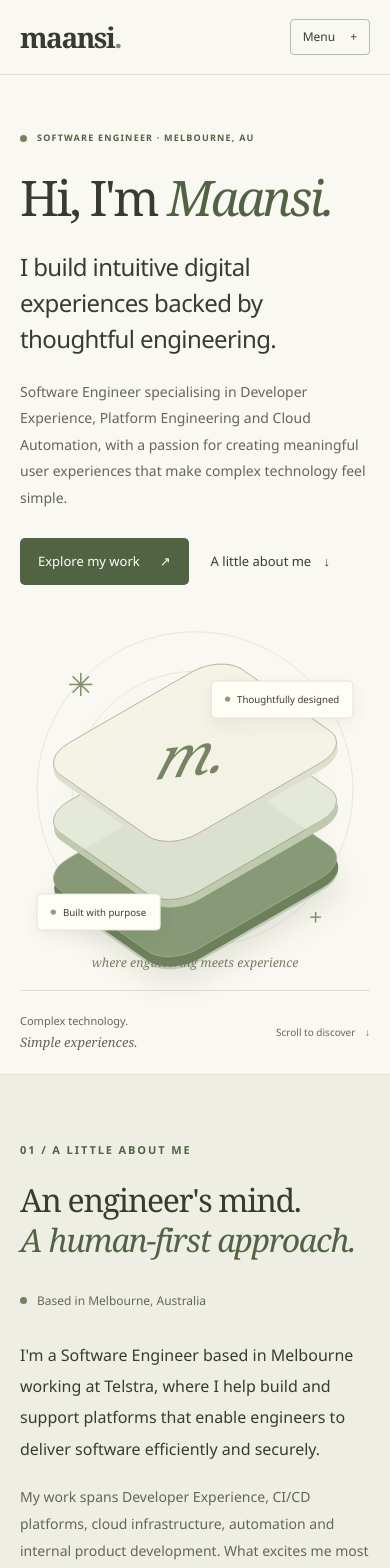
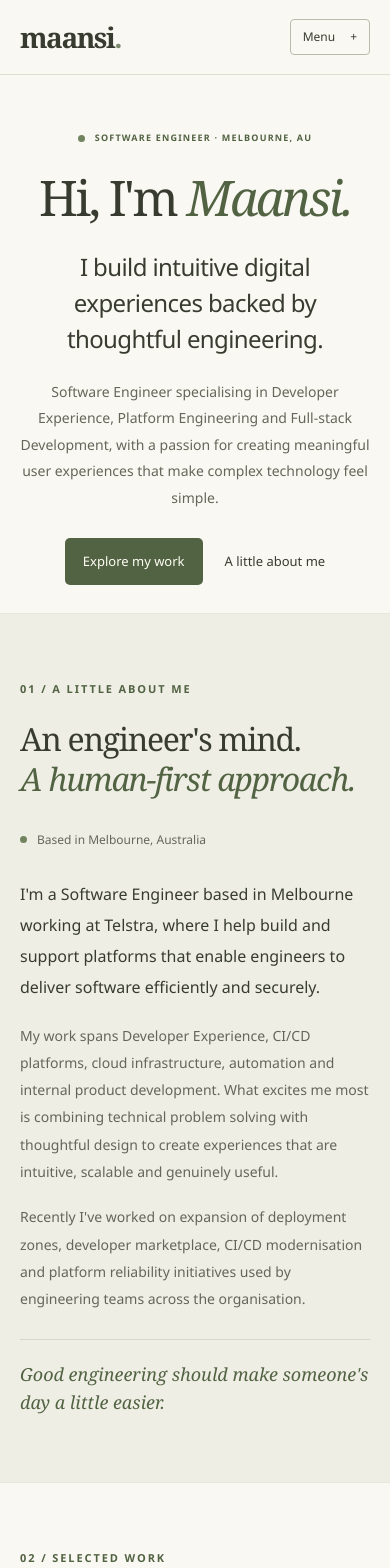
Before and after one commit to maansiarora/maansi_portfolio, a React (Vite) app: page / in a window 390 px wide. Shown: the top 1568 px of the page. Built offline with nearby package versions, Linux system fonts and the light colour scheme.

Commit message:
hero and contact finalised

```diff
--- a/src/App.css
+++ b/src/App.css
@@ -30,23 +30,8 @@
 .hero-bottom { grid-column: 1 / -1; border-top: 1px solid var(--line); padding-block: 25px; display: flex; justify-content: space-between; font-size: 11px; color: var(--muted); }
 .hero-bottom em { font-size: 13px; margin-left: 4px; }
 .hero-bottom a span { margin-left: 20px; }
-.hero-art { height: 470px; position: relative; margin-bottom: 54px; isolation: isolate; }
-.hero-art::before { content: ""; position: absolute; width: 340px; height: 340px; top: 65px; left: 50%; transform: translateX(-50%); background: radial-gradient(ellipse, #e6e8d9, transparent 70%); z-index: -1; }
-.art-orbit { position: absolute; border: 1px solid #e4e4d7; border-radius: 50%; width: 410px; height: 410px; left: 50%; top: 25px; transform: translateX(-50%); }
-.orbit-two { width: 320px; height: 320px; top: 70px; }
-.platform { position: absolute; width: 240px; height: 240px; left: calc(50% - 120px); border-radius: 39px; transform: rotate(-30deg) skewX(25deg) scaleY(.68); border: 1px solid #a4ae94; }
-.platform-bottom { top: 174px; background: #879976; box-shadow: -9px 15px 0 #6c805c, -12px 19px 0 #c1cbb3, -24px 42px 40px #4f5e3520; }
-.platform-middle { top: 109px; background: #e3e8d8e8; box-shadow: -7px 12px 0 #bfc9ad; }
-.platform-top { top: 43px; background: #f5f2e7f5; box-shadow: -6px 10px 0 #dedfcd; display: grid; place-items: center; }
-.platform-top span { font: italic 80px Georgia, serif; color: #778464; transform: skewX(-25deg) rotate(30deg); }
-.art-label { position: absolute; background: #fffdf6; border: 1px solid #e2e1d4; border-radius: 5px; padding: 12px 15px; box-shadow: 0 6px 18px #444b3010; font-size: 11px; display: flex; gap: 8px; align-items: center; }
-.art-label span { width: 6px; height: 6px; background: #8d9d7a; border-radius: 50%; }
-.label-top { top: 81px; right: -6px; }
-.label-bottom { bottom: 84px; left: 0; }
-.art-spark { position: absolute; color: #80916e; font-family: Georgia, serif; font-size: 36px; }
-.spark-one { left: 30px; top: 58px; }
-.spark-two { right: 30px; bottom: 80px; font-size: 28px; }
-.art-caption { position: absolute; bottom: 12px; width: 100%; text-align: center; font: italic 14px Georgia, serif; color: #787b67; }
+.hero-art { height: 470px; margin-bottom: 54px; }
+.hero-portrait { display: block; width: 100%; height: 100%; object-fit: contain; }
 h2 { font-family: Georgia, serif; font-size: clamp(32px, 3.2vw, 44px); line-height: 1.25; font-weight: 400; letter-spacing: -1.3px; }
 h2 em { color: var(--green); }
 .section .eyebrow { color: var(--green); margin-bottom: 20px; }
@@ -107,14 +92,17 @@ details .project-note { font-size: 11px; font-style: italic; }
 .skill-card h3 { margin-block: 22px 12px; font-size: 20px; }
 .skill-card p { font-size: 13px; color: var(--muted); line-height: 1.8; max-width: 290px; }
 .skill-card .tags li { border-color: #ced5c1; }
-.contact-panel { background: #eeeadf; border: 1px solid #e2dfd1; border-radius: 10px; padding: 60px; position: relative; display: grid; grid-template-columns: 1fr auto; gap: 30px; align-items: center; }
+.contact-panel { background: #eeeadf; border: 1px solid #e2dfd1; border-radius: 10px; padding: 60px; position: relative; display: grid; grid-template-columns: minmax(0, 1fr) 210px; gap: 36px; align-items: center; }
 .contact-panel h2 { font-size: clamp(35px, 4vw, 51px); }
-.contact-panel p:not(.eyebrow, .contact-location) { font-size: 14px; line-height: 1.9; color: var(--muted); margin-top: 20px; }
-.contact-panel .button { margin-top: 28px; }
-.contact-seal { border: 1px solid #aab296; border-radius: 50%; width: 170px; height: 170px; display: flex; flex-direction: column; justify-content: center; align-items: center; transform: rotate(12deg); margin-right: 30px; color: #687655; outline: 1px solid #c5cbb8; outline-offset: 8px; }
-.contact-seal span { font-size: 10px; letter-spacing: 2px; text-transform: uppercase; }
-.contact-seal strong { font: italic 70px Georgia, serif; line-height: 1.3; }
-.contact-location { display: flex; gap: 8px; align-items: center; font-size: 10px; color: var(--muted); grid-column: 1 / -1; margin-top: 12px; }
+.contact-description { max-width: 530px; margin-top: 20px; color: var(--muted); font-size: 14px; line-height: 1.9; }
+.contact-email-label { margin-top: 22px; color: var(--muted); font-size: 11px; font-weight: 600; letter-spacing: 1.4px; text-transform: uppercase; }
+.contact-email { display: block; width: fit-content; max-width: 100%; margin-top: 7px; color: var(--green); font-size: 15px; text-decoration: underline; text-underline-offset: 4px; overflow-wrap: anywhere; }
+.contact-social { display: grid; justify-items: center; text-align: center; }
+.contact-social h3 { color: var(--green); font-size: 14px; font-weight: 600; }
+.contact-social p { max-width: 200px; margin-top: 7px; color: var(--muted); font-size: 12px; line-height: 1.7; }
+.contact-qr { margin: 14px 0 0; }
+.contact-qr img { display: block; width: 170px; max-width: 100%; aspect-ratio: 1; object-fit: contain; padding: 8px; background: #fff; border: 1px solid var(--line); border-radius: 4px; }
+.contact-location { display: flex; gap: 8px; align-items: center; margin-top: 22px; color: var(--muted); font-size: 10px; }
 .footer { display: flex; justify-content: space-between; align-items: center; border-top: 1px solid var(--line); padding-block: 30px; gap: 20px; }
 .footer p, .footer > a:last-child { font-size: 11px; color: var(--muted); }
 .footer > a:last-child span { margin-left: 12px; }
@@ -127,12 +115,10 @@ details .project-note { font-size: 11px; font-style: italic; }
 @media (max-width: 1000px) {
   .container { width: calc(100% - 64px); }
   .hero { column-gap: 0; grid-template-columns: 1.2fr 1fr; padding-top: 65px; }
-  .hero-art { transform: scale(.8); transform-origin: center; margin-inline: -30px; }
   .hero h1 { font-size: 60px; }
   .hero-actions { gap: 18px; flex-wrap: wrap; }
   .about-grid { gap: 40px; }
   .section { padding-block: 80px; }
-  .contact-seal { margin-right: 0; width: 140px; height: 140px; }
   .contact-panel { padding: 40px; }
   .skills-grid { gap: 22px; }
 }
@@ -148,20 +134,14 @@ details .project-note { font-size: 11px; font-style: italic; }
   .nav-links a { padding: 12px; }
   .nav-contact { margin-top: 5px; }
   .hero { padding-top: 55px; grid-template-columns: 1fr; }
-  .hero-copy { padding-bottom: 0; }
-  .hero .eyebrow { font-size: 9px; letter-spacing: 1.2px; }
+  .hero-copy { padding-bottom: 28px; text-align: center; }
+  .hero .eyebrow { justify-content: center; font-size: 9px; letter-spacing: 1.2px; }
   .hero h1 { font-size: clamp(49px, 10.5vw, 70px); letter-spacing: -2.5px; margin-block: 23px; }
-  .hero-statement { font-size: 24px; max-width: 500px; }
-  .hero-description { font-size: 14px; max-width: 480px; }
-  .hero-actions { margin-top: 26px; gap: 22px; }
+  .hero-statement { font-size: 24px; max-width: 500px; margin-inline: auto; }
+  .hero-description { font-size: 14px; max-width: 480px; margin-inline: auto; }
+  .hero-actions { margin-top: 26px; gap: 22px; justify-content: center; }
   .button { padding: 14px 18px; gap: 20px; }
-  .hero-art { width: min(100%, 430px); justify-self: center; height: 405px; margin: 0; transform: scale(.88); }
-  .art-orbit { width: 360px; height: 360px; }
-  .orbit-two { width: 280px; height: 280px; }
-  .label-top { right: -5px; }
-  .label-bottom { left: -5px; bottom: 40px; }
-  .art-caption { bottom: -5px; }
-  .spark-two { bottom: 35px; }
+  .hero-art { display: none; }
   .hero-bottom { padding-block: 20px; }
   .hero-bottom > span { max-width: 180px; line-height: 1.8; }
   .hero-bottom em { margin: 0; display: block; }
@@ -179,8 +159,12 @@ details .project-note { font-size: 11px; font-style: italic; }
   .skills-grid { margin-top: 30px; }
   .skill-card h3 { margin-top: 15px; }
   .skill-card p { max-width: none; }
-  .contact-panel { padding: 32px 24px; grid-template-columns: 1fr; gap: 12px; }
-  .contact-seal { display: none; }
+  .contact-panel { padding: 32px 24px; grid-template-columns: 1fr; gap: 28px; }
+  .contact-copy { text-align: center; }
+  .contact-description { margin-inline: auto; }
+  .contact-email { margin-inline: auto; }
+  .contact-social { justify-self: center; }
+  .contact-qr img { width: 150px; }
   .contact-location { margin-top: 20px; }
   .desktop-break { display: none; }
   .footer { flex-wrap: wrap; padding-block: 25px; }
--- a/src/App.tsx
+++ b/src/App.tsx
@@ -29,10 +29,10 @@ function App() {
           </button>
           <div id="navigation-links" className={`nav-links${menuOpen ? " is-open" : ""}`}>
             <a href="#about" onClick={() => setMenuOpen(false)}>About</a>
-            <a href="#projects" onClick={() => setMenuOpen(false)}>Selected work</a>
+            <a href="#projects" onClick={() => setMenuOpen(false)}>Featured work</a>
             <a href="#skills" onClick={() => setMenuOpen(false)}>Expertise</a>
             <a className="nav-contact" href="#contact" onClick={() => setMenuOpen(false)}>
-              Let's connect <span aria-hidden="true">↗</span>
+              Let's connect
             </a>
           </div>
         </nav>
@@ -47,7 +47,7 @@ function App() {
       <footer className="container footer">
         <a className="wordmark" href="#home">maansi<span>.</span></a>
         <p>Thoughtful engineering. Meaningful experiences.</p>
-        <a href="#home">Back to top <span aria-hidden="true">↑</span></a>
+        <a href="#home">Back to top </a>
       </footer>
     </>
   );
--- a/src/components/contact.tsx
+++ b/src/components/contact.tsx
@@ -1,17 +1,27 @@
+import linkedinQr from "../assets/linkedin-qr.png";
+
 export default function Contact() {
   return (
     <section id="contact" className="container section" aria-labelledby="contact-title">
       <div className="contact-panel">
-        <div>
+        <div className="contact-copy">
           <p className="eyebrow">04 / Let's connect</p>
           <h2 id="contact-title">Good things start<br />with <em>a conversation.</em></h2>
-          <p>Interested in developer experience, platforms, or making<br className="desktop-break" /> complex things feel simple? Let's connect.</p>
-          <a className="button button-primary" href="https://github.com/maansiarora" target="_blank" rel="noopener noreferrer">
-            Find me on GitHub <span aria-hidden="true">↗</span><span className="sr-only"> (opens in a new tab)</span>
-          </a>
+          <p className="contact-description">
+            Whether you'd like to discuss platform engineering, developer experience,
+            technology opportunities or simply connect, I'd love to hear from you.
+          </p>
+          <p className="contact-email-label">Email me at</p>
+          <a className="contact-email" href="mailto:maansiarora02@gmail.com">maansiarora02@gmail.com</a>
+
         </div>
-        <div className="contact-seal" aria-hidden="true"><span>thoughtfully</span><strong>m.</strong><span>built, always.</span></div>
-        <p className="contact-location"><span className="status-dot" /> Melbourne, Australia</p>
+        <div className="contact-social">
+          <h3>LinkedIn</h3>
+          <p>Scan to connect with me on LinkedIn</p>
+          <figure className="contact-qr">
+            <img src={linkedinQr} alt="QR code for Maansi's LinkedIn profile" />
+          </figure>
+        </div>
       </div>
     </section>
   );
--- a/src/components/hero.tsx
+++ b/src/components/hero.tsx
@@ -1,3 +1,5 @@
+import heroPortrait from "../assets/image-maansi.png";
+
 export default function Hero() {
   return (
     <section id="home" className="container hero" aria-labelledby="hero-title">
@@ -9,32 +11,23 @@ export default function Hero() {
         </p>
         <p className="hero-description">
           Software Engineer specialising in Developer Experience, Platform
-          Engineering and Cloud Automation, with a passion for creating meaningful
+          Engineering and Full-stack Development, with a passion for creating meaningful
           user experiences that make complex technology feel simple.
         </p>
         <div className="hero-actions">
           <a className="button button-primary" href="#projects">
-            Explore my work <span aria-hidden="true">↗</span>
+            Explore my work
           </a>
-          <a className="text-link" href="#about">A little about me <span aria-hidden="true">↓</span></a>
+          <a className="text-link" href="#about">A little about me </a>
         </div>
       </div>
-      <div className="hero-art" role="img" aria-label="An abstract stack of sage and cream platforms, representing design, engineering and experience working together">
-        <div className="art-orbit orbit-one" />
-        <div className="art-orbit orbit-two" />
-        <span className="art-spark spark-one">✳</span>
-        <span className="art-spark spark-two">+</span>
-        <div className="platform platform-bottom" />
-        <div className="platform platform-middle" />
-        <div className="platform platform-top"><span>m.</span></div>
-        <span className="art-label label-top"><span /> Thoughtfully designed</span>
-        <span className="art-label label-bottom"><span /> Built with purpose</span>
-        <span className="art-caption">where engineering meets experience</span>
+      <div className="hero-art">
+        <img className="hero-portrait" src={heroPortrait} alt="Illustrated portrait of Maansi" />
       </div>
-      <div className="hero-bottom">
+      {/* <div className="hero-bottom">
         <span>Complex technology. <em>Simple experiences.</em></span>
         <a href="#about">Scroll to discover <span aria-hidden="true">↓</span></a>
-      </div>
+      </div> */}
     </section>
   );
 }
```
Also changed, not shown: src/assets/linkedin-qr.png (added), 1 other file (tests, documents, lock files or other folders).
